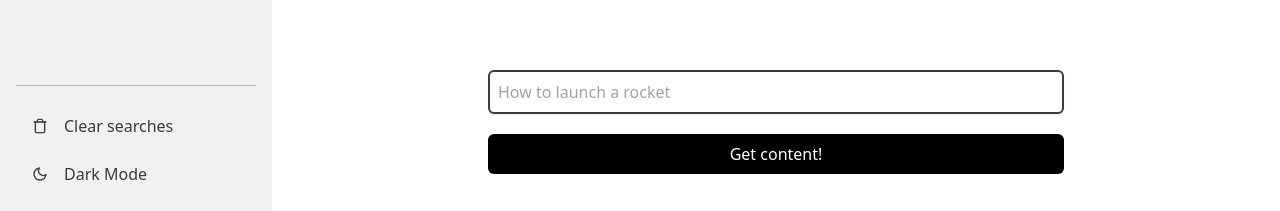
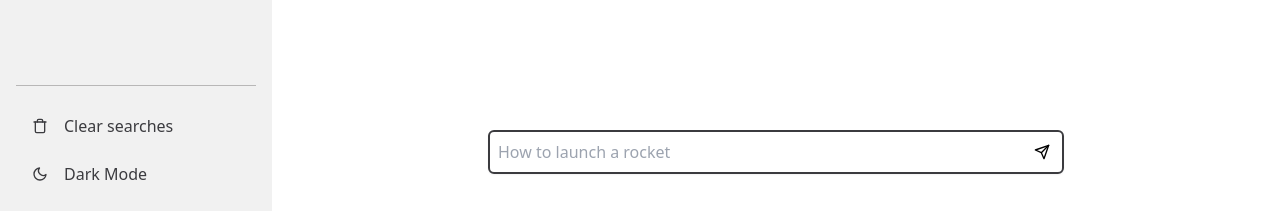
Before and after one commit to tchardonnens/curious-front, a Next.js app in the folder curious/: page /search in a window 1280 px wide. Shown: the part 586-797 px from the top of the page. Built offline with nearby package versions, Linux system fonts and the light colour scheme.

Commit message:
added btn to search input

```diff
--- a/curious/src/components/sidebar.tsx
+++ b/curious/src/components/sidebar.tsx
@@ -15,24 +15,30 @@ export default function Sidebar(props: SidebarPropsList) {
     <div className="w-272 shrink-0 flex bg-lightGrey dark:bg-black">
       <div className="px-4 flex flex-col gap-2 justify-between narrow-sidebar w-full lg:flex-shrink-0 lg:overflow-y-auto">
         <div className="py-4 flex flex-col gap-2">
+
           <button className="text-darkerGrey dark:text-darkGrey w-full px-4 py-3 rounded-lg hover:bg-grey dark:hover:bg-darkerGrey border-2 border-darkerGrey dark:border-darkGrey transition-colors flex flex-row gap-4 items-center justify-start">
             <FiPlus className='shrink-0 grow-0' />
             <span className="truncate">New search</span>
           </button>
+
           <button className="text-darkerGrey dark:text-darkGrey w-full px-4 py-3 rounded-lg hover:bg-grey dark:hover:bg-darkerGrey flex flex-row gap-4 items-center justify-start">
             <FiSearch className='shrink-0 grow-0' />
             <span className="truncate">Rocket Launcher Tutorialsssssssss</span>
           </button>
+
         </div>
         <div className="py-4 border-t border-solid border-darkGrey">
+
           <button className="text-darkerGrey dark:text-darkGrey w-full px-4 py-3 rounded-lg hover:bg-grey dark:hover:bg-darkerGrey flex flex-row gap-4 items-center justify-start">
             <FiTrash className='shrink-0 grow-0' />
             <span className="truncate">Clear searches</span>
           </button>
+
           <button onClick={() => setColorMode(colorMode === 'light' ? 'dark' : 'light')} className="text-darkerGrey dark:text-darkGrey w-full px-4 py-3 rounded-lg hover:bg-grey dark:hover:bg-darkerGrey flex flex-row gap-4 items-center justify-start">
             {toggleIcon}
             <span className="truncate">{toggleText}</span>
           </button>
+
         </div>
 
 
--- a/curious/src/pages/search.tsx
+++ b/curious/src/pages/search.tsx
@@ -5,6 +5,8 @@ import { useState } from 'react';
 import Header from '@/components/header';
 import Sidebar from '@/components/sidebar';
 import { Resources, SidebarProps } from '@/types/props';
+
+import { FiSend } from 'react-icons/fi';
 
 export default function Home() {
   const [prompt, setPrompt] = useState('')
@@ -71,8 +73,13 @@ export default function Home() {
             {loading && <LoadingSkeleton />}
           </div>
           <form className="max-w-xl w-full " onSubmit={(e) => { e.preventDefault(); fetchResources(); }}>
-            <input className="w-full bg-transparent rounded-md border-solid border-2 border-darkerGrey dark:border-darkGrey text-black dark:text-darkGrey shadow-sm focus:border-black focus:ring-black my-5 p-2" placeholder='How to launch a rocket' value={prompt} onChange={e => setPrompt(e.target.value)} />
-            <button className="w-full bg-black dark:bg-grey text-white dark:text-black rounded-md p-2" onClick={fetchResources} type="button">Get content!</button>
+            <div className='w-auto h-fit-content rounded-md border-solid border-2 border-darkerGrey dark:border-darkGrey flex flex-row shadow-sm p-1'>
+              <textarea className="w-full bg-transparent text-black dark:text-darkGrey resize-none outline-none p-1" rows={1} placeholder='How to launch a rocket' value={prompt} onChange={e => setPrompt(e.target.value)} />
+              <button className='py-1 px-2 rounded-md hover:bg-lightGrey' onClick={fetchResources} type="button">
+                <FiSend className='shrink-0 grow-0' />
+              </button>
+              {/* <button className="w-full bg-black dark:bg-grey text-white dark:text-black rounded-md p-2" onClick={fetchResources} type="button">Get content!</button> */}
+            </div>
           </form>
         </main>
       </div>
```
